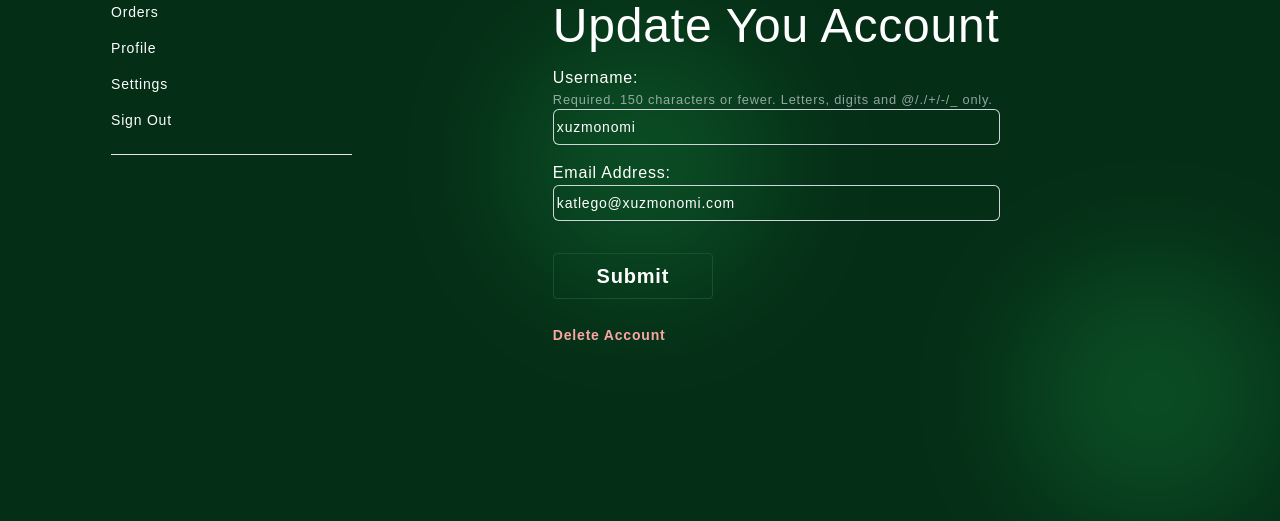
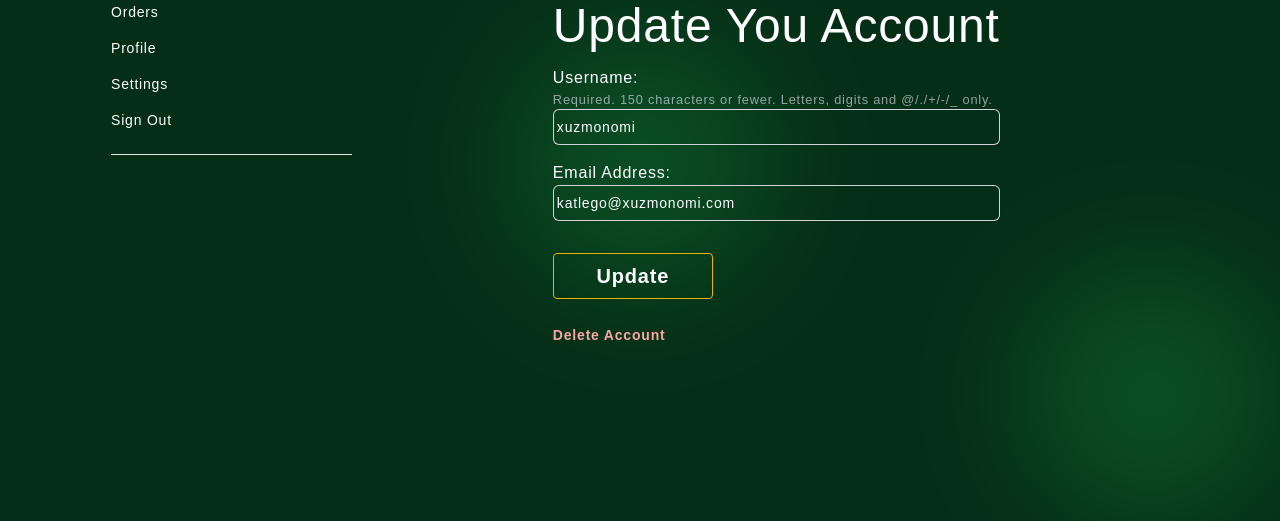
Before and after one commit to xuzmocode4-325/ecommerce-website, a Django app: page /account/profile in a window 1280 px wide. Shown: the part 279-800 px from the top of the page. Run offline with Django 5.2, Linux system fonts and the light colour scheme; a user stored in the database is signed in; parts of the project's set-up code (start-up, migrations or seed data) failed here and were passed over; some libraries are stand-ins or nearby versions; some web fonts are replaced.

Commit message:
update form submit button

```diff
--- a/account/templates/account/includes/elements/form-submit-btn.html
+++ b/account/templates/account/includes/elements/form-submit-btn.html
@@ -1,9 +1,9 @@
 <button id="submit-button" type="submit" class="text-center font-semibold text-xl btn bg-transparent
-        border border-green-900 hover:bg-green-900
+        border border-yellow-500 0 hover:bg-yellow-500 hover:text-green-950
         cursor-pointer rounded py-2 transition duration-300 mb-6 w-40">
     <svg id="loading-spinner" class="hidden w-5 h-5 mr-2 text-white animate-spin" viewBox="0 0 24 24">
         <circle class="opacity-25" cx="12" cy="12" r="10" stroke="currentColor" stroke-width="4"></circle>
         <path class="opacity-75" fill="currentColor" d="M4 12a8 8 0 018-8V0C5.373 0 0 5.373 0 12h4z"></path>
     </svg>
-    <span id="button-text">Submit</span>
+    <span id="button-text">{{prompt}}</span>
 </button>
```
